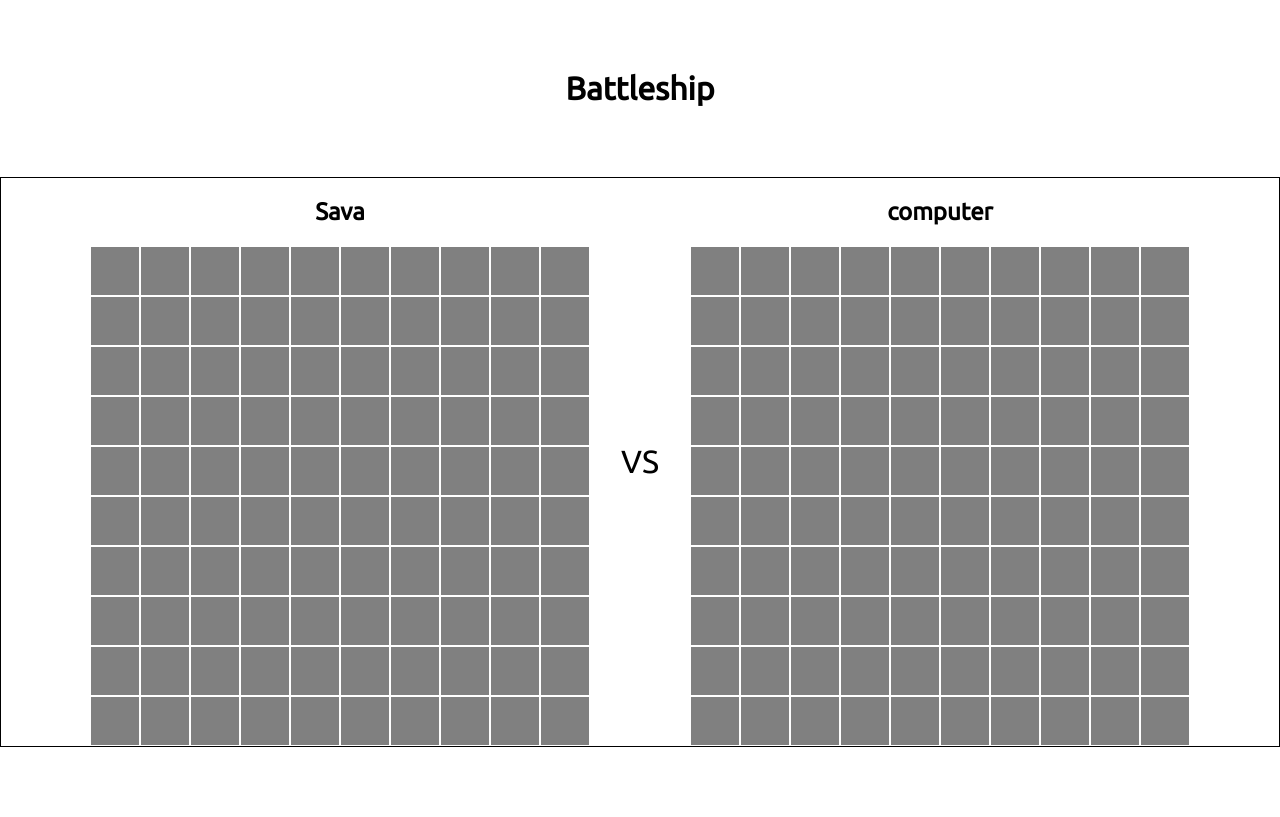
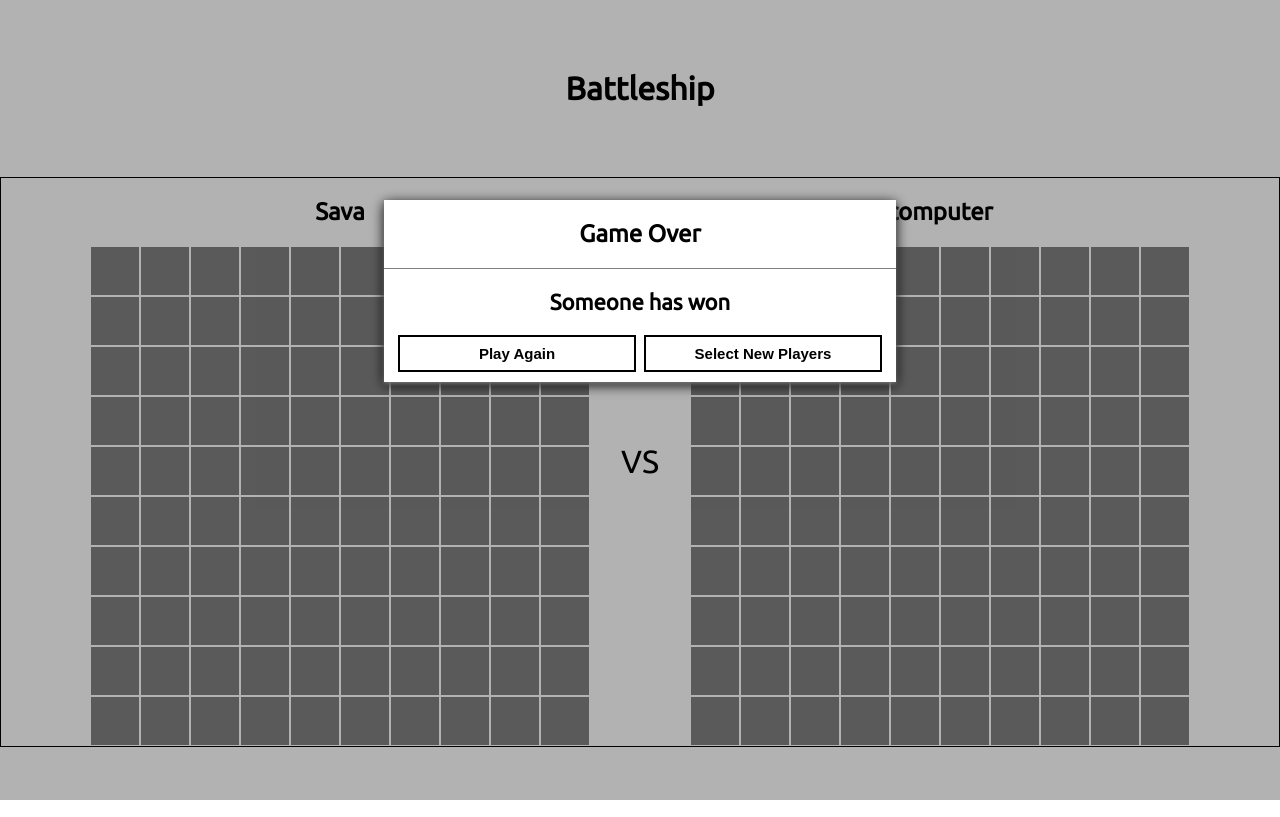
Before and after one commit to SavaVuckovic/Battleship, a website built with webpack: page src/index.html in a window 1280 px wide. Built offline with nearby package versions, Linux system fonts and the light colour scheme.

Commit message:
added modal styles

```diff
--- a/src/index.html
+++ b/src/index.html
@@ -22,5 +22,21 @@
     </div>
   </div>
 
+  <!-- Game Over Modal -->
+  <div class="modal" id="game-over-modal">
+    <div class="modal-content">
+      <div class="modal-header">
+        <h2>Game Over</h2>
+      </div>
+      <div class="modal-body">
+        <h2 class="message">Someone has won</h2>
+        <div class="buttons-wrapper">
+          <button id="play-again">Play Again</button>
+          <button id="refresh">Select New Players</button>
+        </div>
+      </div>
+    </div>
+  </div>
+
 </body>
 </html>
--- a/src/scss/index.scss
+++ b/src/scss/index.scss
@@ -1,2 +1,3 @@
 @import 'general';
+@import 'modal';
 @import 'boards';
--- /dev/null
+++ b/src/scss/modal.scss
@@ -0,0 +1,54 @@
+.modal {
+  position: fixed;
+  z-index: 1;
+  left: 0;
+  top: 0;
+  height: 100%;
+  width: 100%;
+  background-color: rgba(0,0,0,0.3);
+  // display: none;
+  .modal-content {
+    background: #fff;
+    width: 40%;
+    margin: 200px auto 0;
+    animation-name: modalopen;
+    animation-duration: 0.7s;
+    box-shadow: 0 2px 4px 0 #777, 0 3px 12px 0;
+    .modal-header {
+      padding: 8px 12px;
+      border-bottom: 1px solid grey;
+      h2 {
+        text-align: center;
+        margin: 12px 0;
+      }
+    }
+    .modal-body {
+      padding: 10px;
+      text-align: center;
+      .message {
+        margin: 10px 0 20px;
+        font-size: 22px;
+      }
+      .buttons-wrapper {
+        display: flex;
+        button {
+          flex: 1;
+          margin: 0 4px;
+          padding: 8px;
+          font-size: 15px;
+          font-weight: bold;
+          background: #fff;
+          border: 2px solid black;
+          &:hover {
+            background: black;
+            color: white;
+          }
+        }
+      }
+    }
+  }
+  @keyframes modalopen{
+    from { opacity: 0}
+    to {opacity: 1}
+  }
+}
```
